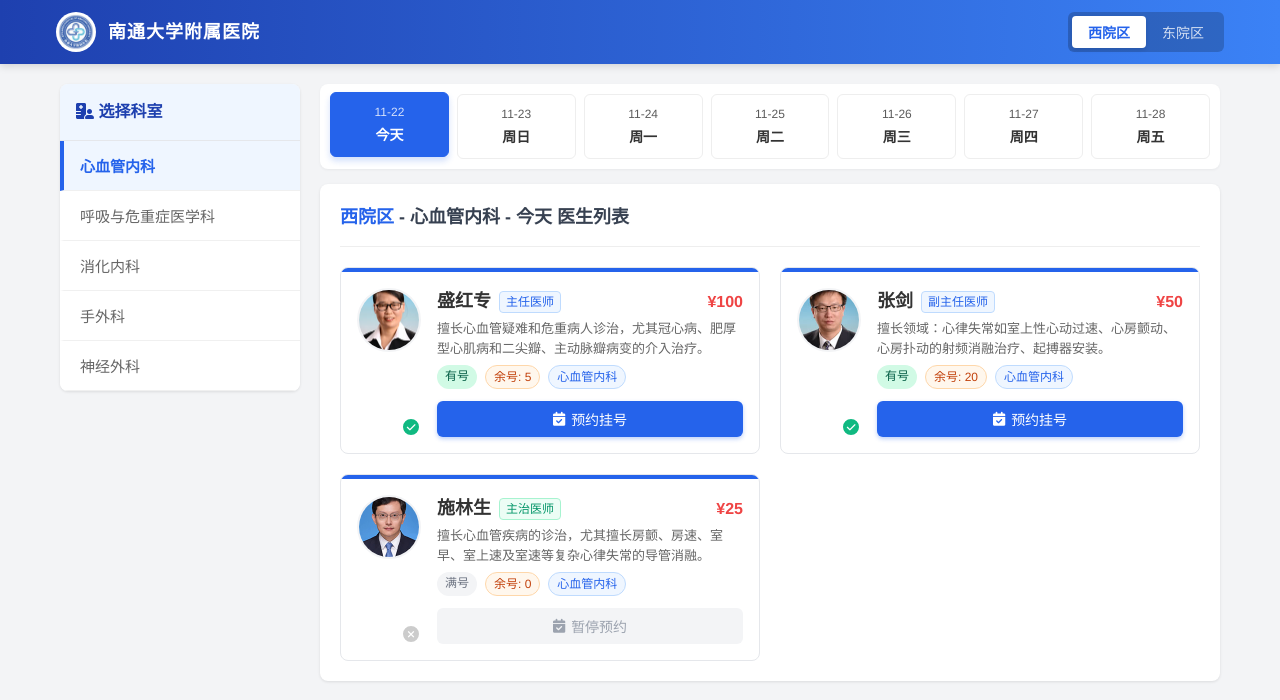
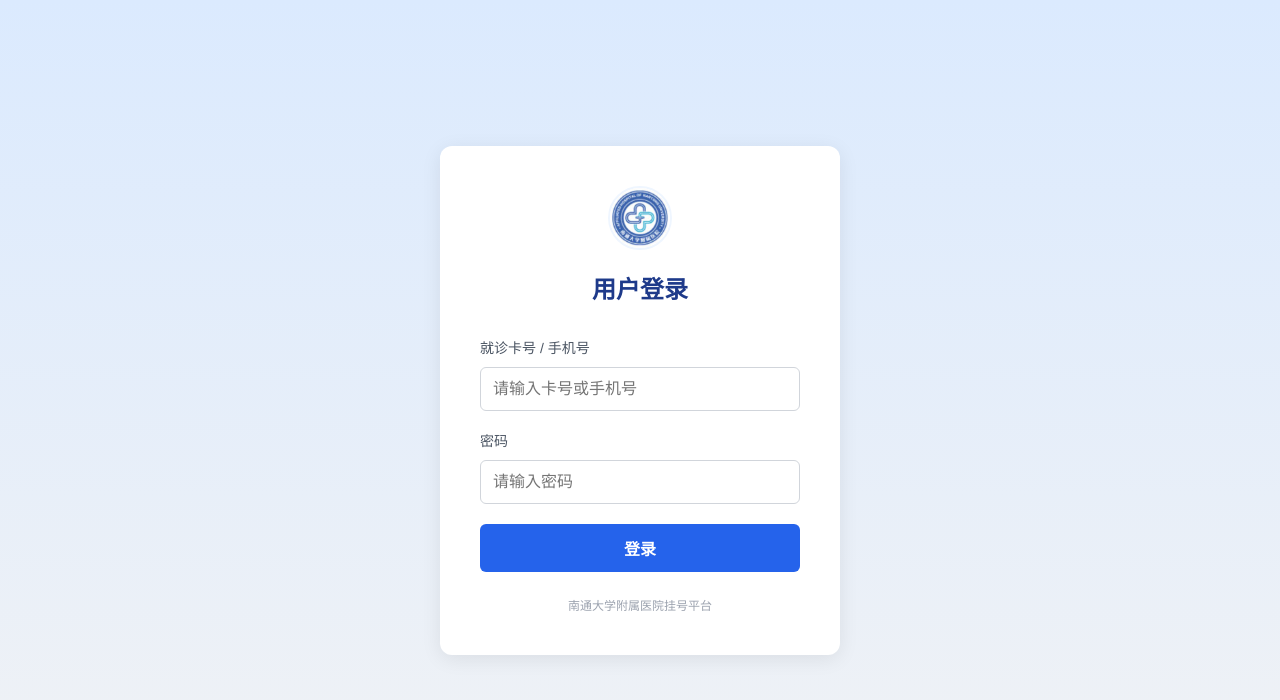
Before and after one commit to emetacat/vue-course-final-exam, a Vue app: page / in a window 1280 px wide. Shown: the top 700 px of the page. Built offline with nearby package versions, Linux system fonts and the light colour scheme.

Commit message:
seventh submit

```diff
--- a/src/App.vue
+++ b/src/App.vue
@@ -1,9 +1,17 @@
 <template>
   <div id="app-layout">
+    <!-- 视图切换逻辑：未登录显示 Login 组件，已登录显示主界面 -->
+
+    <!-- 1. 登录界面 -->
+    <!-- 通信(v-on): 监听 Login 组件触发的 login 事件 -->
+    <Login v-if="!isLoggedIn" @login="handleLogin" />
+
+    <!-- 2. 主界面 (挂号系统) -->
+    <template v-else>
       <!-- 顶部导航 -->
       <!-- 通信:
            1. Props (父 -> 子): 传递 campuses, activeCampus, title
-         2. v-on (子 -> 父): 监听 update-active-campus 事件更新 activeCampus (替代 v-model)
+           2. v-on (子 -> 父): 监听 update-active-campus 事件更新 activeCampus
       -->
       <AppHeader
         :campuses="campuses"
@@ -29,10 +37,16 @@
 
         <!-- 右侧：主要操作区 -->
         <section class="content-area">
+          <!-- 欢迎条 -->
+          <div class="welcome-bar">
+            <span>欢迎您，{{ currentUser.username }}</span>
+            <button @click="handleLogout" class="logout-btn">退出</button>
+          </div>
+
           <!-- 日期切换 -->
           <!-- 通信:
                1. Props (父 -> 子): 传递 days, selectedIndex
-             2. v-on (子 -> 父): 监听 update-day-index 事件更新 currentDayIndex (替代 v-model)
+               2. v-on (子 -> 父): 监听 update-day-index 事件更新 currentDayIndex
           -->
           <DateTabs
             :days="fixedDays"
@@ -77,41 +91,37 @@
           </div>
         </section>
       </main>
+    </template>
   </div>
 </template>
 
 <script>
+import Login from './components/Login.vue'
 import AppHeader from './components/AppHeader.vue'
 import DeptList from './components/DeptList.vue'
 import DateTabs from './components/DateTabs.vue'
 import DoctorCard from './components/DoctorCard.vue'
 
-// --- 1. 静态资源引入 ---
-// 101 心血管内科
 import img101_1 from './assets/心血管内科-吴翔.jpg'
 import img101_2 from './assets/心血管内科-盛红专.jpg'
 import img101_3 from './assets/心血管内科-张剑.jpg'
 import img101_4 from './assets/心血管内科-施林生.jpg'
 
-// 102 呼吸与危重症医学科
 import img102_1 from './assets/呼吸与危重症医学科-倪松石.jpg'
 import img102_2 from './assets/呼吸与危重症医学科-冯健.jpg'
 import img102_3 from './assets/呼吸与危重症医学科-许立芹.jpg'
 import img102_4 from './assets/呼吸与危重症医学科-周晓宇.jpg'
 
-// 103 消化内科
 import img103_1 from './assets/消化内科-倪润洲.jpg'
 import img103_2 from './assets/消化内科-陆翠华.jpg'
 import img103_3 from './assets/消化内科-石建群.jpg'
 import img103_4 from './assets/消化内科-俞智华.jpg'
 
-// 104 手外科
 import img104_1 from './assets/手外科-谭军.jpg'
 import img104_2 from './assets/手外科-邓爱东.jpg'
 import img104_3 from './assets/手外科-龚炎培.jpg'
 import img104_4 from './assets/手外科-茅天.jpg'
 
-// 105 神经外科
 import img105_1 from './assets/神经外科-施炜.jpg'
 import img105_2 from './assets/神经外科-陈建.jpg'
 import img105_3 from './assets/神经外科-杨柳.jpg'
@@ -120,6 +130,7 @@ import img105_4 from './assets/神经外科-苏星.jpg'
 export default {
   name: 'App',
   components: {
+    Login,
     AppHeader,
     DeptList,
     DateTabs,
@@ -127,10 +138,15 @@ export default {
   },
   data() {
     return {
+      // 用户登录状态
+      isLoggedIn: false,
+      currentUser: null,
+
       appTitle: '南通大学附属医院',
       campuses: ['西院区', '东院区'],
       currentCampus: '西院区',
 
+      // 对象数组 - 科室列表
       departments: [
         { id: 101, name: '心血管内科' },
         { id: 102, name: '呼吸与危重症医学科' },
@@ -156,22 +172,20 @@ export default {
     }
   },
 
+  // 生命周期钩子
   created() {
-    // 初始化时生成全覆盖的模拟数据
+    // 自动生成全覆盖的模拟数据
     this.generateFullSchedule()
   },
 
   computed: {
-    // 计算属性：当前选中的科室名称
     currentDeptName() {
       const dept = this.departments.find((d) => d.id === this.currentDeptId)
       return dept ? dept.name : ''
     },
-    // 计算属性：当前选中的日期显示文本
     currentDayName() {
       return this.fixedDays[this.currentDayIndex]?.week || ''
     },
-    // 计算属性：核心筛选逻辑 (院区 + 科室 + 日期)
     filteredDoctors() {
       return this.allDoctors
         .filter((doc) => {
@@ -190,12 +204,26 @@ export default {
 
   methods: {
     /**
-     * 逻辑功能：生成覆盖所有院区、科室、日期的排班数据
-     * 实现细节：
-     * 1. 定义各科室的医生档案池(Profiles)。
-     * 2. 遍历 2个院区 * 5个科室 * 7天。
-     * 3. 每个时间段随机(或轮询)分配 2-3 名医生。
+     * 逻辑功能：处理用户登录
+     * 参数：user (Object) - 包含用户名的对象
+     * 来源组件：Login.vue
      */
+    handleLogin(user) {
+      this.currentUser = user
+      this.isLoggedIn = true
+    },
+
+    /**
+     * 逻辑功能：处理用户退出
+     */
+    handleLogout() {
+      if (confirm('确定要退出登录吗？')) {
+        this.currentUser = null
+        this.isLoggedIn = false
+      }
+    },
+
+    // ... (generateFullSchedule 方法保持不变) ...
     generateFullSchedule() {
       // 医生档案池配置
       const doctorProfiles = {
@@ -362,8 +390,6 @@ export default {
 
           // 遍历未来7天
           this.fixedDays.forEach((_, dayIdx) => {
-            // 策略：每天安排 2-3 人，轮询使用医生档案
-            // 利用 dayIdx 和 dept.id 制造偏移，让不同日期的医生组合看起来不一样
             const count = dayIdx % 2 === 0 ? 3 : 2
             const startIdx = (dept.id + dayIdx) % profiles.length
 
@@ -371,7 +397,6 @@ export default {
               const profileIndex = (startIdx + i) % profiles.length
               const profile = profiles[profileIndex]
 
-              // 模拟票数：为了演示，随机给 0-20 张票
               const totalTickets = [0, 5, 10, 20, 30][(idCounter + i) % 5]
               const tickets = totalTickets // 初始剩余等于总数
 
@@ -397,57 +422,33 @@ export default {
       this.allDoctors = generatedData
     },
 
-    /**
-     * 逻辑功能：更新当前选中的院区
-     * 通信监听：监听子组件 AppHeader 派发的 update-active-campus 事件
-     * 来源组件：AppHeader.vue
-     */
     handleCampusChange(camp) {
       this.currentCampus = camp
     },
 
-    /**
-     * 逻辑功能：更新当前选中的科室ID
-     * 通信监听：监听子组件 DeptList 派发的 select-dept 事件
-     * 来源组件：DeptList.vue
-     */
     handleDeptChange(id) {
       this.currentDeptId = id
     },
 
-    /**
-     * 逻辑功能：更新当前选中的日期索引
-     * 通信监听：监听子组件 DateTabs 派发的 update-day-index 事件
-     * 来源组件：DateTabs.vue
-     */
     handleDayChange(index) {
       this.currentDayIndex = index
     },
 
-    /**
-     * 逻辑功能：处理预约挂号逻辑，包括确认弹窗和数据更新（扣减余号、计算排队号）
-     * 通信监听：监听子组件 DoctorCard 派发的 book 事件
-     * 来源组件：DoctorCard.vue
-     */
     handleBooking(doctor) {
-      // 原生 Confirm
       const isConfirmed = window.confirm(
         `【预约确认】\n\n医生：${doctor.name}\n职称：${doctor.title}\n挂号费：¥${doctor.fee}\n\n点击“确定”完成挂号。`
       )
 
       if (isConfirmed) {
-        // 更新数据状态：找到原数组中的对象进行修改
         const target = this.allDoctors.find((d) => d.id === doctor.id)
 
         if (target) {
-          target.tickets = target.tickets - 1 // 余号减 1
+          target.tickets = target.tickets - 1
 
-          // 如果减完之后是0，自动设为不可约
           if (target.tickets <= 0) {
             target.available = false
           }
 
-          // 计算正序序号 (总号源 - 当前剩余号源)
           const rank = target.totalTickets - target.tickets
 
           window.alert(
@@ -457,10 +458,6 @@ export default {
       }
     },
 
-    /**
-     * 逻辑功能：根据医生职称返回对应的样式类名
-     * 辅助方法：用于 DoctorCard 插槽内的样式动态绑定
-     */
     getTitleClass(title) {
       if (title.includes('主任')) return 'tag-blue'
       if (title.includes('主治')) return 'tag-green'
@@ -471,7 +468,6 @@ export default {
 </script>
 
 <style scoped>
-/* 布局 */
 #app-layout {
   min-height: 100vh;
   display: flex;
@@ -488,7 +484,6 @@ export default {
   gap: 20px;
 }
 
-/* 左侧侧边栏 */
 .sidebar {
   width: 240px;
   background: white;
@@ -512,12 +507,40 @@ export default {
   border-bottom: 1px solid #e5e7eb;
 }
 
+.welcome-bar {
+  background-color: white;
+  padding: 12px 20px;
+  border-radius: 8px;
+  box-shadow: 0 1px 3px rgba(0, 0, 0, 0.05);
+  margin-bottom: 15px;
+  display: flex;
+  justify-content: space-between;
+  align-items: center;
+  color: #374151;
+  font-weight: 500;
+}
+
+.logout-btn {
+  background-color: #f3f4f6;
+  color: #ef4444;
+  padding: 6px 16px;
+  border-radius: 4px;
+  font-size: 14px;
+  border: 1px solid #e5e7eb;
+  transition: all 0.2s;
+}
+
+.logout-btn:hover {
+  background-color: #fee2e2;
+  border-color: #fecaca;
+}
+
 /* 右侧内容区 */
 .content-area {
   flex: 1;
   display: flex;
   flex-direction: column;
-  min-width: 0; /* 关键：防止 grid 撑开 flex */
+  min-width: 0;
 }
 
 .doctors-panel {
@@ -552,14 +575,12 @@ export default {
   color: #6b7280;
 }
 
-/* 医生 Grid 布局 */
 .doctors-grid {
   display: grid;
   grid-template-columns: repeat(auto-fill, minmax(280px, 1fr));
   gap: 20px;
 }
 
-/* 空状态 */
 .empty-state {
   display: flex;
   flex-direction: column;
@@ -575,7 +596,6 @@ export default {
   opacity: 0.5;
 }
 
-/* 职称 Tag 样式 */
 .title-tag {
   font-size: 12px;
   padding: 1px 6px;
@@ -600,7 +620,6 @@ export default {
   background-color: #f9fafb;
 }
 
-/* 响应式布局 */
 @media (max-width: 768px) {
   .main-content {
     flex-direction: column;
@@ -614,7 +633,7 @@ export default {
   }
 
   .doctors-grid {
-    grid-template-columns: 1fr; /* 手机端单列 */
+    grid-template-columns: 1fr;
   }
 }
 </style>
--- a/src/components/AppHeader.vue
+++ b/src/components/AppHeader.vue
@@ -45,7 +45,6 @@ export default {
 </script>
 
 <style scoped>
-/* 样式保持不变 */
 .app-header {
   background: linear-gradient(to right, #1e40af, #3b82f6); /* 蓝色渐变 */
   color: white;
@@ -70,14 +69,13 @@ export default {
   gap: 12px;
 }
 
-/* 修改：Logo 图片样式适配 */
 .logo-img {
-  width: 40px; /* 稍微加大尺寸 */
+  width: 40px;
   height: 40px;
-  border-radius: 50%; /* 圆形，如不需要可改为 4px 或去掉 */
-  object-fit: cover; /* 保持比例填充 */
-  background-color: white; /* 图片加载前的背景色 */
-  border: 2px solid rgba(255, 255, 255, 0.2); /* 增加一个淡淡的边框使其在蓝色背景上更协调 */
+  border-radius: 50%;
+  object-fit: cover;
+  background-color: white;
+  border: 2px solid rgba(255, 255, 255, 0.2);
 }
 
 .app-title {
--- /dev/null
+++ b/src/components/Login.vue
@@ -0,0 +1,164 @@
+<template>
+  <div class="login-container">
+    <div class="login-box">
+      <!-- 顶部 Logo 区域 -->
+      <div class="login-header">
+        <img src="../assets/logo.jpg" alt="Logo" class="login-logo" />
+        <h2 class="login-title">用户登录</h2>
+      </div>
+
+      <!-- 表单区域 -->
+      <form class="login-form" @submit.prevent="handleLoginSubmit">
+        <div class="form-group">
+          <label for="username">就诊卡号 / 手机号</label>
+          <input
+            type="text"
+            id="username"
+            v-model="username"
+            placeholder="请输入卡号或手机号"
+            class="form-input"
+            required />
+        </div>
+
+        <div class="form-group">
+          <label for="password">密码</label>
+          <input
+            type="password"
+            id="password"
+            v-model="password"
+            placeholder="请输入密码"
+            class="form-input"
+            required />
+        </div>
+
+        <div class="form-actions">
+          <!-- 通信(Emit): 触发 login 事件，将用户名传递给父组件 -->
+          <button type="submit" class="login-btn">登录</button>
+        </div>
+      </form>
+
+      <p class="login-footer">南通大学附属医院挂号平台</p>
+    </div>
+  </div>
+</template>
+
+<script>
+export default {
+  name: 'Login',
+  data() {
+    return {
+      username: '',
+      password: '',
+    }
+  },
+  methods: {
+    /**
+     * 逻辑功能：处理登录表单提交
+     * 1. 简单的非空校验（HTML required 属性实现）
+     * 2. 模拟验证通过
+     * 3. 通信(Emit): 触发 'login' 事件，将用户名传递给父组件 (App.vue)
+     */
+    handleLoginSubmit() {
+      // 用户名 & 密码 非空校验
+      if (this.username && this.password) {
+        // 演示：任何非空输入都允许登录
+        // 将用户信息传递给父组件
+        this.$emit('login', { username: this.username })
+      } else {
+        alert('请输入用户名和密码')
+      }
+    },
+  },
+}
+</script>
+
+<style scoped>
+.login-container {
+  display: flex;
+  justify-content: center;
+  align-items: center;
+  min-height: 100vh;
+  background-color: #f0f2f5;
+  background-image: linear-gradient(to bottom, #dbeafe, #f0f2f5);
+}
+
+.login-box {
+  background: white;
+  padding: 40px;
+  border-radius: 12px;
+  box-shadow: 0 4px 20px rgba(0, 0, 0, 0.08);
+  width: 100%;
+  max-width: 400px;
+}
+
+.login-header {
+  text-align: center;
+  margin-bottom: 30px;
+}
+
+.login-logo {
+  width: 64px;
+  height: 64px;
+  border-radius: 50%;
+  margin-bottom: 15px;
+  border: 2px solid #eff6ff;
+}
+
+.login-title {
+  font-size: 24px;
+  color: #1e3a8a;
+  font-weight: bold;
+}
+
+.form-group {
+  margin-bottom: 20px;
+}
+
+.form-group label {
+  display: block;
+  margin-bottom: 8px;
+  color: #4b5563;
+  font-size: 14px;
+  font-weight: 500;
+}
+
+.form-input {
+  width: 100%;
+  padding: 12px;
+  border: 1px solid #d1d5db;
+  border-radius: 6px;
+  font-size: 16px;
+  transition: border-color 0.2s;
+  box-sizing: border-box;
+}
+
+.form-input:focus {
+  border-color: #2563eb;
+  outline: none;
+  box-shadow: 0 0 0 3px rgba(37, 99, 235, 0.1);
+}
+
+.login-btn {
+  width: 100%;
+  padding: 12px;
+  background-color: #2563eb;
+  color: white;
+  border: none;
+  border-radius: 6px;
+  font-size: 16px;
+  font-weight: bold;
+  cursor: pointer;
+  transition: background-color 0.2s;
+}
+
+.login-btn:hover {
+  background-color: #1d4ed8;
+}
+
+.login-footer {
+  text-align: center;
+  margin-top: 25px;
+  color: #9ca3af;
+  font-size: 12px;
+}
+</style>
```
Lines whose indentation alone changed are shown as unchanged.
